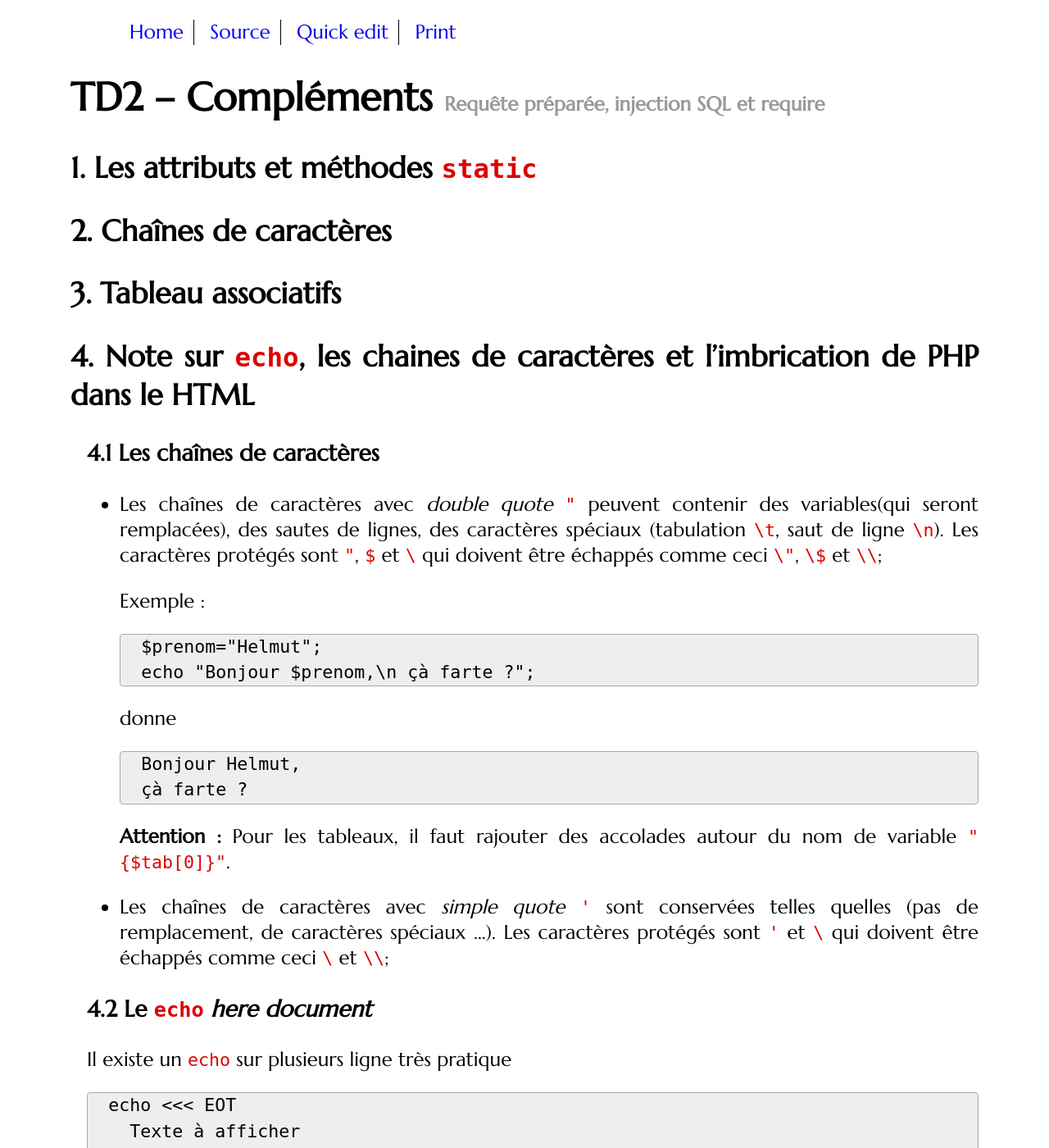
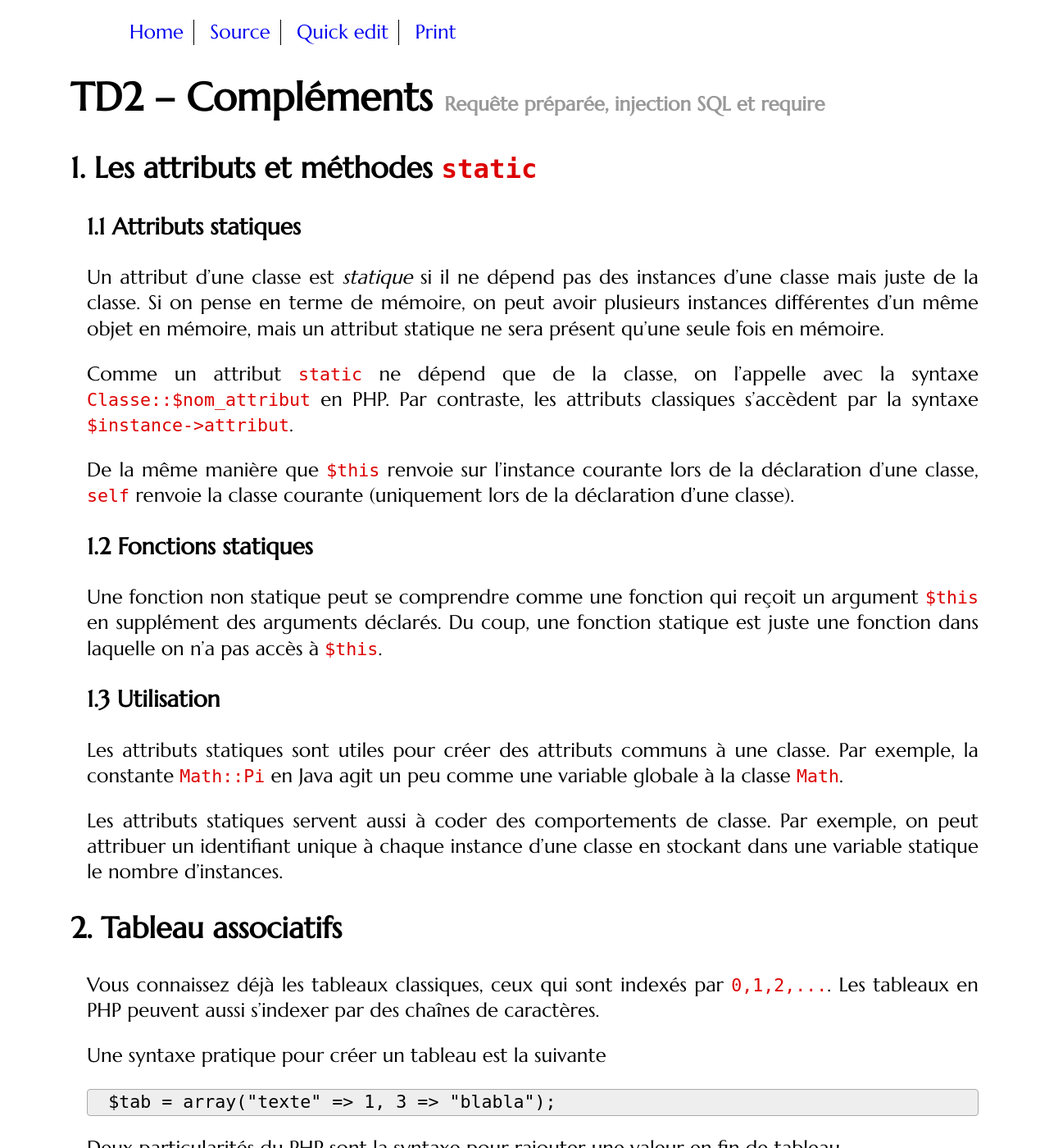
Before and after one commit to romainlebreton/R3.01-DeveloppementWeb, a Jekyll site: the page built from assets/tut2-complement.md, in a window 1280 px wide and 1400 px high. Shown: the whole window at 82% size. Built offline with Jekyll 4.4.1, drawn with Linux system fonts in a browser that asks for light colours; some web fonts are replaced; some of the changed text lies outside the part shown.

Commit message:
update tut2-complt

```diff
--- a/assets/tut2-complement.md
+++ b/assets/tut2-complement.md
@@ -7,11 +7,64 @@ layout: tutorial
 
 ## Les attributs et méthodes `static`
 
-## Chaînes de caractères
+### Attributs statiques
+
+Un attribut d'une classe est *statique* si il ne dépend pas des instances d'une
+classe mais juste de la classe. Si on pense en terme de mémoire, on peut avoir
+plusieurs instances différentes d'un même objet en mémoire, mais un attribut
+statique ne sera présent qu'une seule fois en mémoire.
+
+Comme un attribut `static` ne dépend que de la classe, on l'appelle avec la
+syntaxe `Classe::$nom_attribut` en PHP. Par contraste, les attributs classiques
+s'accèdent par la syntaxe `$instance->attribut`.
+
+De la même manière que `$this` renvoie sur l'instance courante lors de la
+déclaration d'une classe, `self` renvoie la classe courante (uniquement lors de
+la déclaration d'une classe).
+
+### Fonctions statiques
+
+Une fonction non statique peut se comprendre comme une fonction qui reçoit un
+argument `$this` en supplément des arguments déclarés. Du coup, une fonction
+statique est juste une fonction dans laquelle on n'a pas accès à `$this`.
+
+### Utilisation
+
+Les attributs statiques sont utiles pour créer des attributs communs à une
+classe. Par exemple, la constante `Math::Pi` en Java agit un peu comme une
+variable globale à la classe `Math`.
+
+<!-- vérifier la syntaxe de Math::Pi -->
+
+Les attributs statiques servent aussi à coder des comportements de classe. Par
+exemple, on peut attribuer un identifiant unique à chaque instance d'une classe
+en stockant dans une variable statique le nombre d'instances.
 
 ## Tableau associatifs
 
-## Note sur `echo`, les chaines de caractères et l'imbrication de PHP dans le HTML
+Vous connaissez déjà les tableaux classiques, ceux qui sont indexés par
+`0,1,2,...`. Les tableaux en PHP peuvent aussi s'indexer par des
+chaînes de caractères.
+
+Une syntaxe pratique pour créer un tableau est la suivante
+
+~~~
+$tab = array("texte" => 1, 3 => "blabla");
+~~~
+{:.php}
+
+Deux particularités du PHP sont la syntaxe pour rajouter une valeur en fin de
+tableau
+
+~~~
+$tab[] = $valeur
+~~~
+{:.php}
+
+et l'existence des boucles
+[`foreach`](http://php.net/manual/fr/control-structures.foreach.php).
+
+## `echo`, les chaînes de caractères et l'imbrication de PHP dans le HTML
 
 ### Les chaînes de caractères
 
@@ -104,9 +157,11 @@ balises PHP est écrit tel quel dans la page Web générée.
 
 ## Requêtes préparées
 
-Source : [https://openclassrooms.com/courses/requete-preparee-1](https://openclassrooms.com/courses/requete-preparee-1)
+<!-- faire le lien avec les trois lignes importante du TD -->
 
-### Schéma d'une requête normale :
+### Les requêtes classiques
+
+#### Schéma d'une requête normale :
 
 1. envoi de la requête par le client vers le serveur
 2. compilation de la requête
@@ -114,7 +169,26 @@ Source : [https://openclassrooms.com/courses/requete-preparee-1](https://opencla
 4. exécution de la requête
 5. résultat du serveur vers le client
 
-### Schéma d'une requête préparée :
+Source : [https://openclassrooms.com/courses/requete-preparee-1](https://openclassrooms.com/courses/requete-preparee-1)
+
+#### Syntaxe PDO
+
+~~~
+$pdo = new PDO("mysql:host=$host;dbname=$dbname",$login,$pass);
+$sql = "SELECT * from voiture";
+$rep = $pdo->query($sql);
+$tab_obj = $rep->fetchAll(PDO::FETCH_OBJ);
+~~~
+{:.php}
+
+La première ligne crée une connexion à la BDD. La deuxième écrit la requête
+SQL. La 3ème exécute la requête SQL et met les réponses dans `$rep`. Mais `$rep`
+est une représentation interne à PDO des réponses et n'est pas utilisable. La
+ligne 4 sert justement à transformer la réponse en un format PHP plus pratique.
+
+### Les requêtes préparées
+
+#### Schémas d'une requête préparée
 
 **Phase 1 :**
 
@@ -130,13 +204,31 @@ Source : [https://openclassrooms.com/courses/requete-preparee-1](https://opencla
 2. exécution
 3. résultat du serveur au client
 
+#### Syntaxe PDO
+
+~~~
+$pdo = new PDO("mysql:host=$host;dbname=$dbname",$login,$pass);
+$sql = "SELECT * from voiture WHERE couleur=:c";
+$req_prep = $pdo->prepare($sql);
+
+$req_prep->bindParam(":c","bleu");
+$rep = $req_prep->execute();
+
+$tab_obj = $rep->fetchAll(PDO::FETCH_OBJ);
+~~~
+{:.php}
+
+La différence par rapport aux requête non préparées se situe dans les lignes 3
+puis 5 & 6. La ligne 3 prépare la requête. Il ne reste plus qu'à lui donner ses
+paramètres et l'exécuter, ce qui est fait en lignes 5 & 6.
+
 ### Avantages
 
 Outre cet aspect purement technique, il existe deux autres raisons qui peuvent
 justifier l'utilisation d'une requête préparée :
 
 * limiter la bande passante utilisée entre le client et le serveur : dû au fait que l'échange d'informations est limité au strict minimum.
-* éviter les injections Sql : cela concerne la sécurité et évite que les informations rentrées par un client (à travers un formulaire par exemple) soient interprétées.
+* éviter les injections SQL : cela concerne la sécurité et évite que les informations rentrées par un client (à travers un formulaire par exemple) soient interprétées.
 
 ## Exemple d'injection SQL
 
@@ -189,5 +281,5 @@ Pour éviter les radars, il y a des petits malins.
   courant. Cela évite de définir plusieurs fois la même classe dans le même
   fichier à cause de plusieurs `require`.
 
-La bonne pratique veut que vous mettiez dans chaque fichier les require_once de
+La bonne pratique veut que vous mettiez dans chaque fichier les `require_once` de
 toutes les classes que vous allez utiliser.
```
Also changed, not shown: other parts of assets/tut2-complement.md (+1 -1 lines), tutorials/tutorial2.md (+2 -2 lines).
